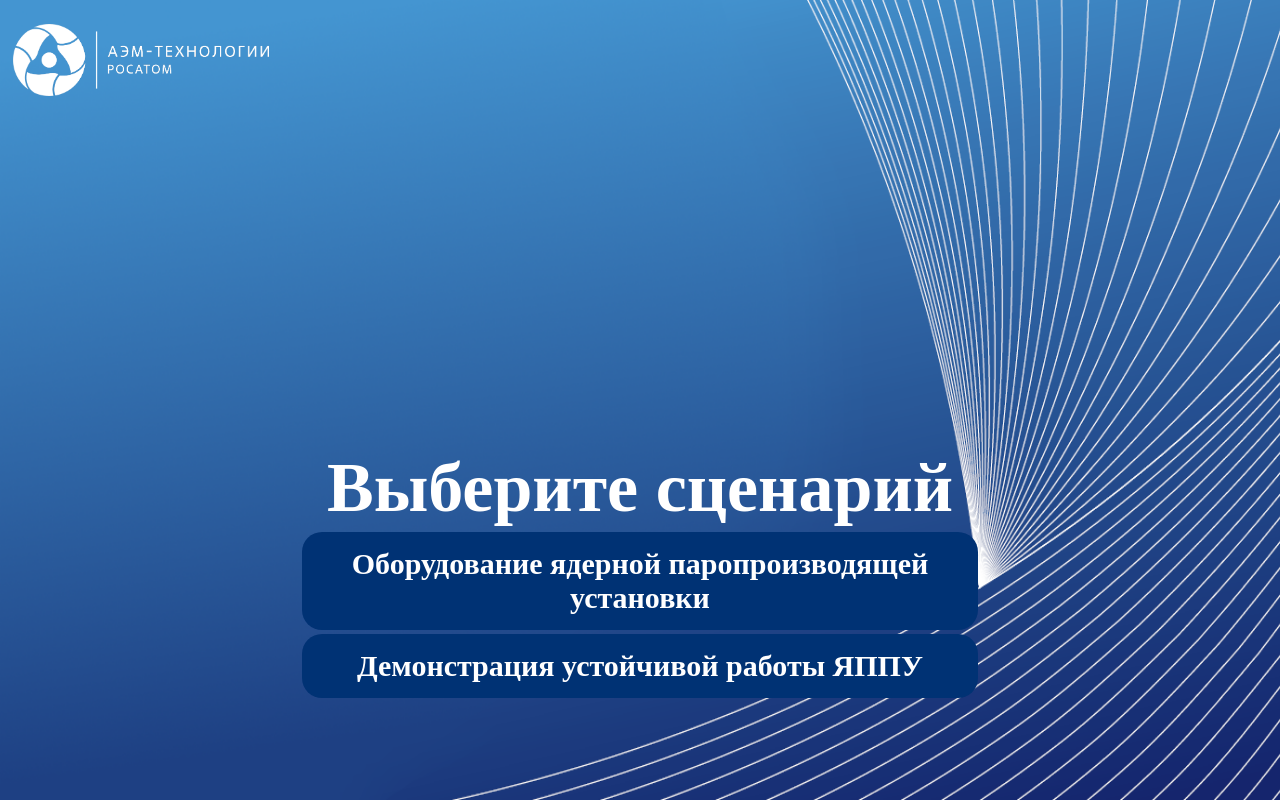
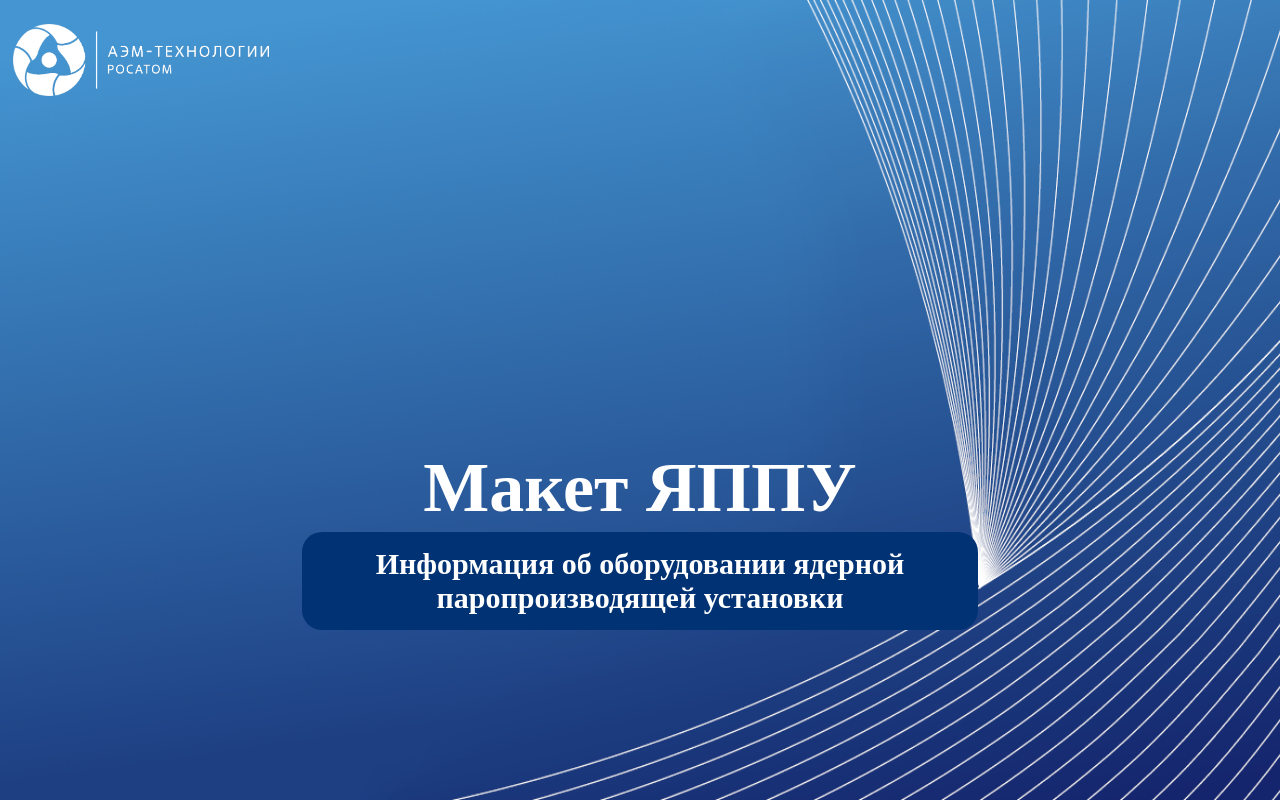
Before and after one commit to WetSock/atomic, a Django app: page /Scenario2/1.html in a window 1280 px wide. Run offline with Django 3.2, Linux system fonts and the light colour scheme.

Commit message:
Сохраняю изменения на страничках

```diff
--- a/atom/atom_app/templates/atom_app/Demo/index.html
+++ b/atom/atom_app/templates/atom_app/Demo/index.html
@@ -15,12 +15,12 @@
 
     <div class="content">
       <div class="content-header">
-        <a>Выберите сценарий</a>
+        <a>Макет ЯППУ</a>
       </div>
       <div class="content-align-center">
-        <a href="Demonstration/1.html" class="button">Оборудование ядерной паропроизводящей установки</a>
+        <a href="Demonstration/1.html" class="button">Информация об оборудовании ядерной паропроизводящей установки</a>
 
-        <a href="Scenario2/index.html" class="button">Демонстрация устойчивой работы ЯППУ</a>
+        <!--<a href="Scenario2/index.html" class="button">Демонстрация устойчивой работы ЯППУ</a>-->
       </div>
   </div>
 
--- a/atom/atom_app/templates/atom_app/Scenario2/index.html
+++ b/atom/atom_app/templates/atom_app/Scenario2/index.html
@@ -30,7 +30,7 @@
         </div>
         <div class="split down" style="width: 70%; height: 20%">
             <div class="content-align-center">
-                <a href="../Scenario3/index.html" class="button">Демонстрация изменения мощности</a>
+                <!--<a href="../Scenario3/index.html" class="button">Демонстрация изменения мощности</a>-->
 
                 <!--<a href="../Scenario4/index.html" class="button">Демонстрация обесточивания ЯППУ</a>-->
             </div>
```
